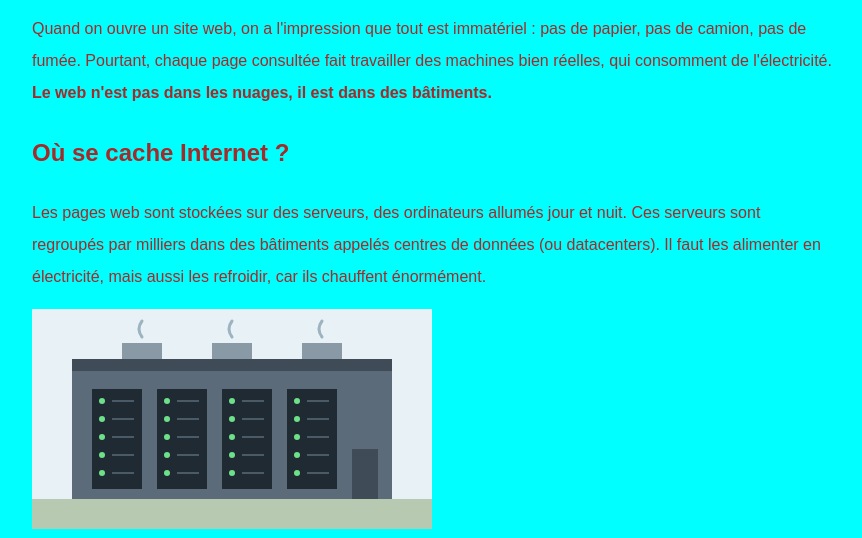
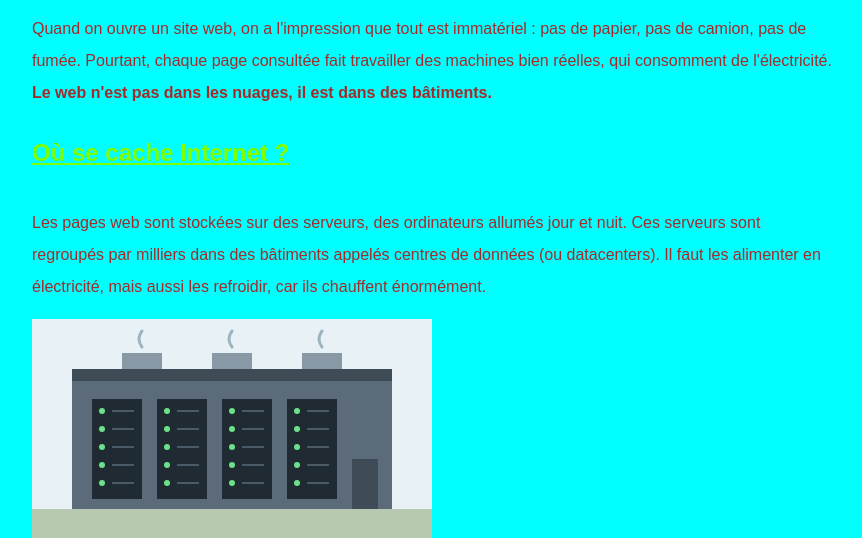
Before and after one commit to Arthur147258/d-pot-du-tp, a plain HTML site: page index.html in a window 1280 px wide. Shown: the part 262-800 px from the top of the page, without its empty margins (78-940 px from the left). Drawn offline with Linux system fonts and the light colour scheme.

Commit message:
h2 souligner

```diff
--- a/style.css
+++ b/style.css
@@ -1,4 +1,5 @@
 /* Feuille de style de la page « Le poids caché du web » */
 body {font-family: Arial, Helvetica, sans-serif;color: brown;background-color: aqua;line-height: 2;}
 body {max-width: 800px;margin: 100px;padding: 10px;}
-h1 {color: chartreuse;border-bottom: 1px;padding-bottom: 10px;}
+h1,h2 {color: chartreuse;border-bottom: 1px;padding-bottom: 10px;}
+h2 {text-decoration: underline;}
```
